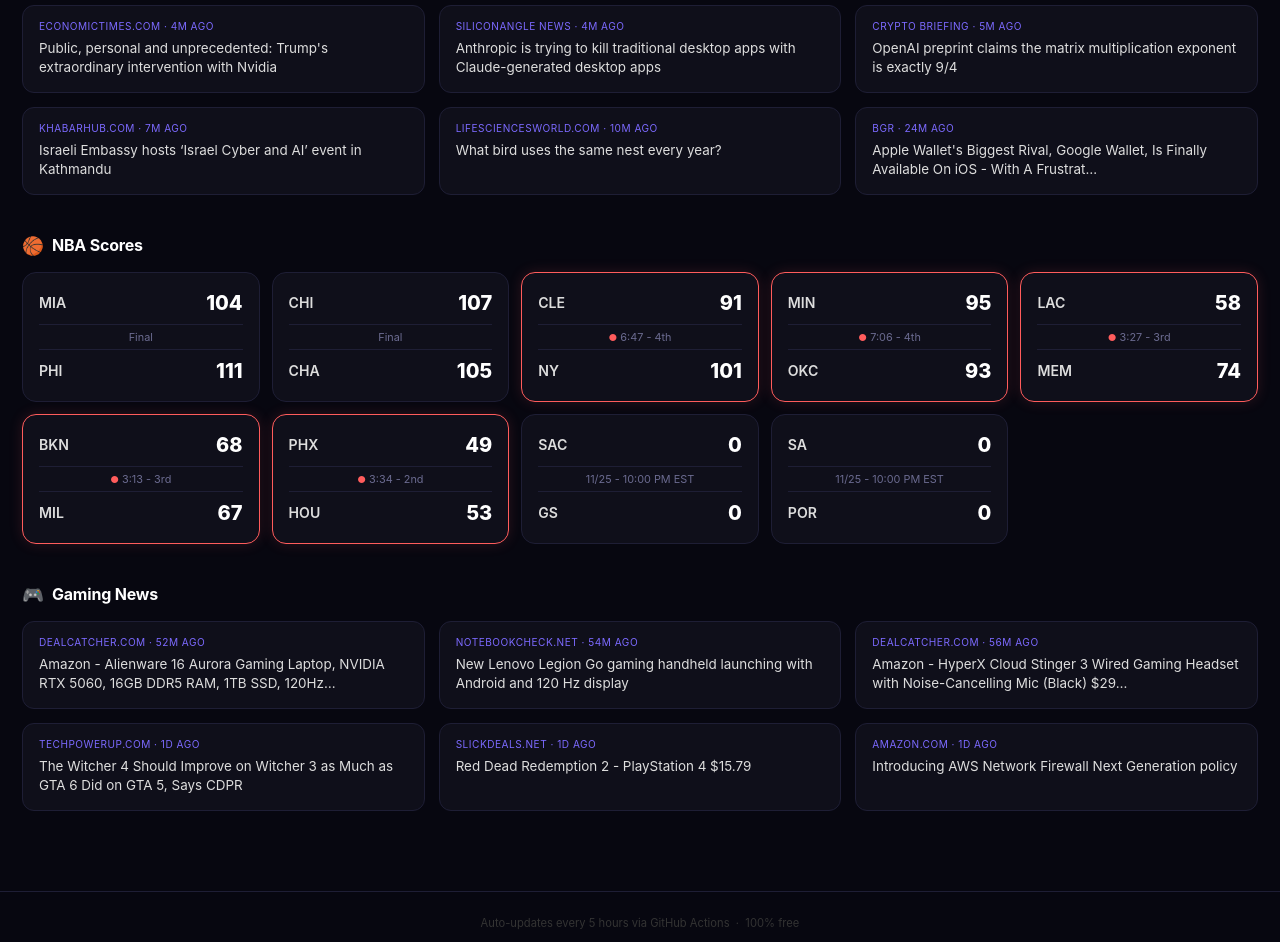
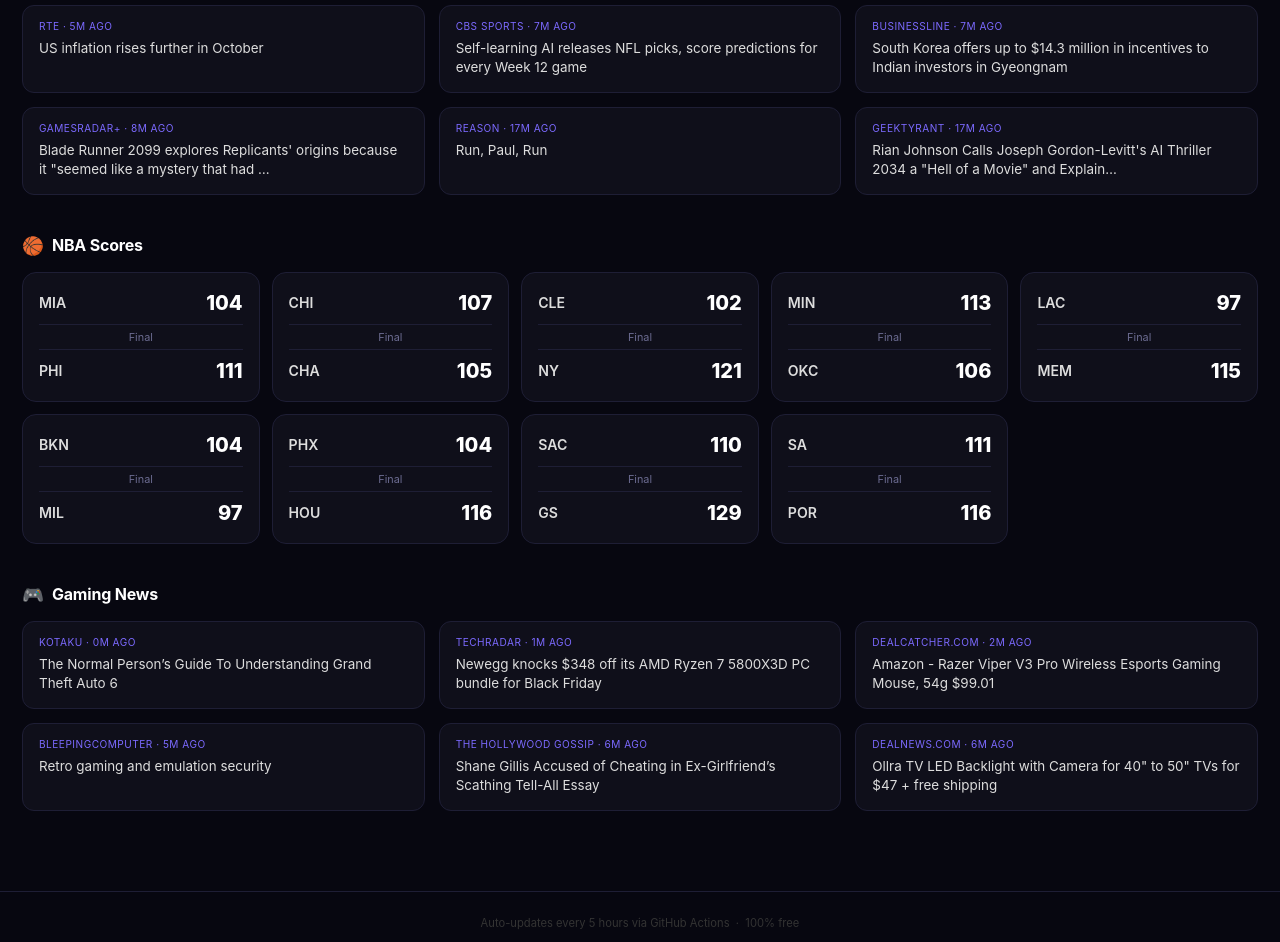
Before and after one commit to Victorrong66/personal-dashboard, a plain HTML site: page index.html in a window 1280 px wide. Shown: the part 420-1362 px from the top of the page. Drawn offline with Linux system fonts and the light colour scheme.

Commit message:
chore: update dashboard 2026-11-26 14:47 UTC

```diff
--- a/index.html
+++ b/index.html
@@ -136,7 +136,7 @@
 
 <header>
   <h1>⚡ Personal Dashboard</h1>
-  <div class="stamp">Updated Nov 26, 2026 · 02:41 AM · auto-refreshes every 5h</div>
+  <div class="stamp">Updated Nov 26, 2026 · 02:47 PM · auto-refreshes every 5h</div>
 </header>
 
 <div class="wrap">
@@ -159,29 +159,29 @@
   <div class="section">
     <div class="sec-head"><span class="sec-icon">💻</span><span class="sec-title">Tech &amp; AI News</span></div>
     <div class="grid-3">
-        <a href="https://m.economictimes.com/tech/technology/public-personal-and-unprecedented-trumps-extraordinary-intervention-with-nvidia/articleshow/136146229.cms" target="_blank" rel="noopener" class="news-card">
-          <div class="news-meta">Economictimes.com · 4m ago</div>
-          <div class="news-title">Public, personal and unprecedented: Trump's extraordinary intervention with Nvidia</div>
+        <a href="https://www.rte.ie/news/business/2026/1125/1600643-us-inflation-rises-again/" target="_blank" rel="noopener" class="news-card">
+          <div class="news-meta">RTE · 5m ago</div>
+          <div class="news-title">US inflation rises further in October</div>
         </a>
-        <a href="https://siliconangle.com/2026/11/24/anthropic-is-trying-to-kill-traditional-desktop-apps-with-claude-generated-desktop-apps/" target="_blank" rel="noopener" class="news-card">
-          <div class="news-meta">SiliconANGLE News · 4m ago</div>
-          <div class="news-title">Anthropic is trying to kill traditional desktop apps with Claude-generated desktop apps</div>
+        <a href="https://www.cbssports.com/betting/news/nfl-picks-ai-score-predictions-best-bets-week-12-2026/" target="_blank" rel="noopener" class="news-card">
+          <div class="news-meta">CBS Sports · 7m ago</div>
+          <div class="news-title">Self-learning AI releases NFL picks, score predictions for every Week 12 game</div>
         </a>
-        <a href="https://cryptobriefing.com/openai-matrix-multiplication-exponent-9-4/" target="_blank" rel="noopener" class="news-card">
-          <div class="news-meta">Crypto Briefing · 5m ago</div>
-          <div class="news-title">OpenAI preprint claims the matrix multiplication exponent is exactly 9/4</div>
+        <a href="https://www.thehindubusinessline.com/economy/south-korea-offers-up-to-143-million-in-incentives-to-indian-investors-in-gyeongnam/article71742524.ece" target="_blank" rel="noopener" class="news-card">
+          <div class="news-meta">BusinessLine · 7m ago</div>
+          <div class="news-title">South Korea offers up to $14.3 million in incentives to Indian investors in Gyeongnam</div>
         </a>
-        <a href="https://english.khabarhub.com/2026/25/576971/" target="_blank" rel="noopener" class="news-card">
-          <div class="news-meta">Khabarhub.com · 7m ago</div>
-          <div class="news-title">Israeli Embassy hosts ‘Israel Cyber and AI’ event in Kathmandu</div>
+        <a href="https://www.gamesradar.com/entertainment/sci-fi-shows/blade-runner-2099-nexus-1-explained/" target="_blank" rel="noopener" class="news-card">
+          <div class="news-meta">GamesRadar+ · 8m ago</div>
+          <div class="news-title">Blade Runner 2099 explores Replicants' origins because it "seemed like a mystery that had …</div>
         </a>
-        <a href="https://www.lifesciencesworld.com/what-bird-uses-the-same-nest-every-year/" target="_blank" rel="noopener" class="news-card">
-          <div class="news-meta">Lifesciencesworld.com · 10m ago</div>
-          <div class="news-title">What bird uses the same nest every year?</div>
+        <a href="https://reason.com/2026/11/25/run-paul-run/" target="_blank" rel="noopener" class="news-card">
+          <div class="news-meta">Reason · 17m ago</div>
+          <div class="news-title">Run, Paul, Run</div>
         </a>
-        <a href="https://www.bgr.com/2326960/google-wallet-finally-available-ios/" target="_blank" rel="noopener" class="news-card">
-          <div class="news-meta">BGR · 24m ago</div>
-          <div class="news-title">Apple Wallet's Biggest Rival, Google Wallet, Is Finally Available On iOS - With A Frustrat…</div>
+        <a href="https://geektyrant.com/news/rian-johnson-says-joseph-gordon-levitts-netflix-ai-thriller-2034-is-a-hell-of-a-movie" target="_blank" rel="noopener" class="news-card">
+          <div class="news-meta">GeekTyrant · 17m ago</div>
+          <div class="news-title">Rian Johnson Calls Joseph Gordon-Levitt's AI Thriller 2034 a "Hell of a Movie" and Explain…</div>
         </a></div>
   </div>
 
@@ -210,81 +210,81 @@
                 <span class="tscore">105</span>
               </div>
             </div>
-            <div class="card game-card live">
+            <div class="card game-card">
               <div class="team-row">
                 <span class="tname">CLE</span>
-                <span class="tscore">91</span>
+                <span class="tscore">102</span>
               </div>
-              <div class="gstatus"><span class="live-dot">●</span> 6:47 - 4th</div>
+              <div class="gstatus">Final</div>
               <div class="team-row">
                 <span class="tname">NY</span>
-                <span class="tscore">101</span>
+                <span class="tscore">121</span>
               </div>
             </div>
-            <div class="card game-card live">
+            <div class="card game-card">
               <div class="team-row">
                 <span class="tname">MIN</span>
-                <span class="tscore">95</span>
+                <span class="tscore">113</span>
               </div>
-              <div class="gstatus"><span class="live-dot">●</span> 7:06 - 4th</div>
+              <div class="gstatus">Final</div>
               <div class="team-row">
                 <span class="tname">OKC</span>
-                <span class="tscore">93</span>
+                <span class="tscore">106</span>
               </div>
             </div>
-            <div class="card game-card live">
+            <div class="card game-card">
               <div class="team-row">
                 <span class="tname">LAC</span>
-                <span class="tscore">58</span>
+                <span class="tscore">97</span>
               </div>
-              <div class="gstatus"><span class="live-dot">●</span> 3:27 - 3rd</div>
+              <div class="gstatus">Final</div>
               <div class="team-row">
                 <span class="tname">MEM</span>
-                <span class="tscore">74</span>
+                <span class="tscore">115</span>
               </div>
             </div>
-            <div class="card game-card live">
+            <div class="card game-card">
               <div class="team-row">
                 <span class="tname">BKN</span>
-                <span class="tscore">68</span>
+                <span class="tscore">104</span>
               </div>
-              <div class="gstatus"><span class="live-dot">●</span> 3:13 - 3rd</div>
+              <div class="gstatus">Final</div>
               <div class="team-row">
                 <span class="tname">MIL</span>
-                <span class="tscore">67</span>
+                <span class="tscore">97</span>
               </div>
             </div>
-            <div class="card game-card live">
+            <div class="card game-card">
               <div class="team-row">
                 <span class="tname">PHX</span>
-                <span class="tscore">49</span>
+                <span class="tscore">104</span>
               </div>
-              <div class="gstatus"><span class="live-dot">●</span> 3:34 - 2nd</div>
+              <div class="gstatus">Final</div>
               <div class="team-row">
                 <span class="tname">HOU</span>
-                <span class="tscore">53</span>
+                <span class="tscore">116</span>
               </div>
             </div>
             <div class="card game-card">
               <div class="team-row">
                 <span class="tname">SAC</span>
-                <span class="tscore">0</span>
+                <span class="tscore">110</span>
               </div>
-              <div class="gstatus">11/25 - 10:00 PM EST</div>
+              <div class="gstatus">Final</div>
               <div class="team-row">
                 <span class="tname">GS</span>
-                <span class="tscore">0</span>
+                <span class="tscore">129</span>
               </div>
             </div>
             <div class="card game-card">
               <div class="team-row">
                 <span class="tname">SA</span>
-                <span class="tscore">0</span>
+                <span class="tscore">111</span>
               </div>
-              <div class="gstatus">11/25 - 10:00 PM EST</div>
+              <div class="gstatus">Final</div>
               <div class="team-row">
                 <span class="tname">POR</span>
-                <span class="tscore">0</span>
+                <span class="tscore">116</span>
               </div>
             </div></div>
   </div>
@@ -292,29 +292,29 @@
   <div class="section">
     <div class="sec-head"><span class="sec-icon">🎮</span><span class="sec-title">Gaming News</span></div>
     <div class="grid-3">
-        <a href="https://www.dealcatcher.com/deals/computers-office/laptops/alienware-aurora-gaming-nvidia-rtx-display-478125" target="_blank" rel="noopener" class="news-card">
-          <div class="news-meta">Dealcatcher.com · 52m ago</div>
-          <div class="news-title">Amazon - Alienware 16 Aurora Gaming Laptop, NVIDIA RTX 5060, 16GB DDR5 RAM, 1TB SSD, 120Hz…</div>
+        <a href="https://kotaku.com/the-non-gamers-guide-to-grand-theft-auto-6-all-your-questions-even-silly-ones-answered-2001000011" target="_blank" rel="noopener" class="news-card">
+          <div class="news-meta">Kotaku · 0m ago</div>
+          <div class="news-title">The Normal Person’s Guide To Understanding Grand Theft Auto 6</div>
         </a>
-        <a href="https://www.notebookcheck.net/New-Lenovo-Legion-Go-gaming-handheld-launching-with-Android-and-120-Hz-display.1459410.0.html" target="_blank" rel="noopener" class="news-card">
-          <div class="news-meta">Notebookcheck.net · 54m ago</div>
-          <div class="news-title">New Lenovo Legion Go gaming handheld launching with Android and 120 Hz display</div>
+        <a href="https://www.techradar.com/pro/beat-rising-ram-and-ssd-prices-this-black-friday-one-simple-trick-knocks-usd348-off-this-four-piece-amd-pc-component-bundle-at-newegg" target="_blank" rel="noopener" class="news-card">
+          <div class="news-meta">TechRadar · 1m ago</div>
+          <div class="news-title">Newegg knocks $348 off its AMD Ryzen 7 5800X3D PC bundle for Black Friday</div>
         </a>
-        <a href="https://www.dealcatcher.com/deals/electronics/audio-video/hyperx-cloud-stinger-wired-gaming-headset-with-noise-cancelling-mic-478113" target="_blank" rel="noopener" class="news-card">
-          <div class="news-meta">Dealcatcher.com · 56m ago</div>
-          <div class="news-title">Amazon - HyperX Cloud Stinger 3 Wired Gaming Headset with Noise-Cancelling Mic (Black) $29…</div>
+        <a href="https://www.dealcatcher.com/deals/computers-office/peripherals/razer-viper-pro-wireless-esports-gaming-478697" target="_blank" rel="noopener" class="news-card">
+          <div class="news-meta">Dealcatcher.com · 2m ago</div>
+          <div class="news-title">Amazon - Razer Viper V3 Pro Wireless Esports Gaming Mouse, 54g $99.01</div>
         </a>
-        <a href="https://www.techpowerup.com/355188/the-witcher-4-should-improve-on-witcher-3-as-much-as-gta-6-did-on-gta-5-says-cdpr" target="_blank" rel="noopener" class="news-card">
-          <div class="news-meta">Techpowerup.com · 1d ago</div>
-          <div class="news-title">The Witcher 4 Should Improve on Witcher 3 as Much as GTA 6 Did on GTA 5, Says CDPR</div>
+        <a href="https://www.bleepingcomputer.com/forums/t/820134/retro-gaming-and-emulation-security/" target="_blank" rel="noopener" class="news-card">
+          <div class="news-meta">BleepingComputer · 5m ago</div>
+          <div class="news-title">Retro gaming and emulation security</div>
         </a>
-        <a href="https://slickdeals.net/f/20390952-red-dead-redemption-2-playstation-4-15-79" target="_blank" rel="noopener" class="news-card">
-          <div class="news-meta">Slickdeals.net · 1d ago</div>
-          <div class="news-title">Red Dead Redemption 2 - PlayStation 4 $15.79</div>
+        <a href="https://www.thehollywoodgossip.com/shane-gillis-accused-of-cheating-in-ex-girlfriends-scathing-tell-all-essay/" target="_blank" rel="noopener" class="news-card">
+          <div class="news-meta">The Hollywood Gossip · 6m ago</div>
+          <div class="news-title">Shane Gillis Accused of Cheating in Ex-Girlfriend’s Scathing Tell-All Essay</div>
         </a>
-        <a href="https://aws.amazon.com/blogs/security/introducing-aws-network-firewall-next-generation-policy/" target="_blank" rel="noopener" class="news-card">
-          <div class="news-meta">Amazon.com · 1d ago</div>
-          <div class="news-title">Introducing AWS Network Firewall Next Generation policy</div>
+        <a href="https://www.dealnews.com/Ollra-TV-LED-Backlight-with-Camera-for-40-to-50-TVs-for-47-free-shipping/22431029.html" target="_blank" rel="noopener" class="news-card">
+          <div class="news-meta">Dealnews.com · 6m ago</div>
+          <div class="news-title">Ollra TV LED Backlight with Camera for 40" to 50" TVs for $47 + free shipping</div>
         </a></div>
   </div>
 
```
